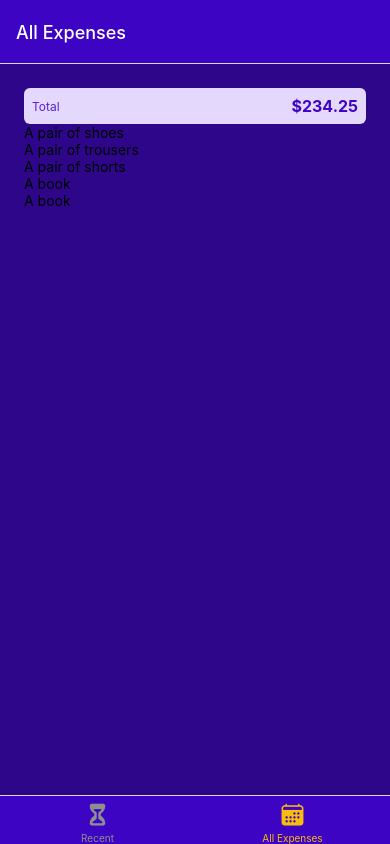
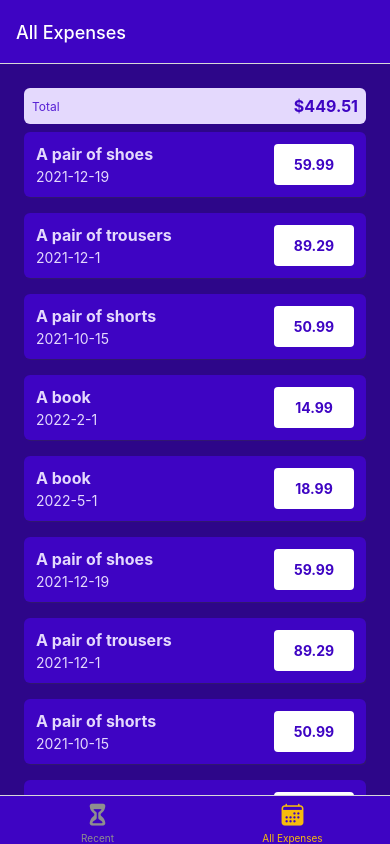
Before and after one commit to rhiannonmonks/ExpenseTracker, a React Native app: screen /AllExpenses in a window 390 px wide. Built offline with nearby package versions, Linux system fonts and the light colour scheme.

Commit message:
formatting dates and expense list items

```diff
--- /dev/null
+++ b/components/ExpensesOutput/ExpenseItem.js
@@ -0,0 +1,62 @@
+import { Pressable, View, StyleSheet, Text } from "react-native";
+import { GlobalStyles } from "../../constants/styles";
+import { getFormattedDate } from "../../util/date";
+
+function ExpenseItem({ description, amount, date }) {
+  return (
+    <Pressable>
+      <View style={styles.expenseItem}>
+        <View>
+          <Text style={[styles.textBase, styles.description]}>
+            {description}
+          </Text>
+          <Text style={styles.textBase}>{getFormattedDate(date)}</Text>
+        </View>
+        <View style={styles.amountContainer}>
+          <Text style={styles.amount}>{amount.toFixed(2)}</Text>
+        </View>
+      </View>
+    </Pressable>
+  );
+}
+
+export default ExpenseItem;
+
+const styles = StyleSheet.create({
+  expenseItem: {
+    padding: 12,
+    marginVertical: 8,
+    backgroundColor: GlobalStyles.colors.primary500,
+    flexDirection: "row",
+    justifyContent: "space-between",
+    borderRadius: 6,
+    elevation: 3,
+    shadowColor: GlobalStyles.colors.gray500,
+    shadowOffset: {
+      width: 1,
+      height: 1,
+    },
+    shadowOpacity: 0.4,
+  },
+  textBase: {
+    color: GlobalStyles.colors.primary50,
+  },
+  description: {
+    fontSize: 16,
+    marginBottom: 4,
+    fontWeight: "bold",
+  },
+  amountContainer: {
+    paddingHorizontal: 12,
+    paddingVertical: 4,
+    backgroundColor: "white",
+    justifyContent: "center",
+    alignItems: "center",
+    borderRadius: 4,
+    minWidth: 80,
+  },
+  amount: {
+    color: GlobalStyles.colors.primary500,
+    fontWeight: "bold",
+  },
+});
--- a/components/ExpensesOutput/ExpensesList.js
+++ b/components/ExpensesOutput/ExpensesList.js
@@ -1,7 +1,12 @@
-import { Text, FlatList } from "react-native";
+import { FlatList } from "react-native";
+import ExpenseItem from "./ExpenseItem";
 
 function renderExpenseItem(itemData) {
-  return <Text>{itemData.item.description}</Text>;
+  return <ExpenseItem {...itemData.item} />;
+  // note here this is prop spreading as the itemData props in our ExpenseItem component
+  // are the same as the ones we want to inject here (from the dummy data, we will also get id)
+  // the same line above could have been written by:
+  // return <ExpenseItem description={..description} amount={...amount} date={...date}/>
 }
 
 function ExpensesList({ expenses }) {
--- a/components/ExpensesOutput/ExpensesOutput.js
+++ b/components/ExpensesOutput/ExpensesOutput.js
@@ -34,6 +34,30 @@ const DUMMY_EXPENSES = [
     amount: 18.99,
     date: new Date("2022-05-01"),
   },
+  {
+    id: "e6",
+    description: "A pair of shoes",
+    amount: 59.99,
+    date: new Date("2021-12-19"),
+  },
+  {
+    id: "e7",
+    description: "A pair of trousers",
+    amount: 89.29,
+    date: new Date("2021-12-01"),
+  },
+  {
+    id: "e8",
+    description: "A pair of shorts",
+    amount: 50.99,
+    date: new Date("2021-10-15"),
+  },
+  {
+    id: "e9",
+    description: "A book",
+    amount: 14.99,
+    date: new Date("2022-02-01"),
+  },
 ];
 
 function ExpensesOutput({ expenses, expensesPeriod }) {
@@ -50,7 +74,9 @@ export default ExpensesOutput;
 const styles = StyleSheet.create({
   container: {
     flex: 1,
-    padding: 24,
+    paddingHorizontal: 24,
+    paddingBottom: 0,
+    paddingTop: 24,
     backgroundColor: GlobalStyles.colors.primary700,
   },
 });
--- /dev/null
+++ b/util/date.js
@@ -0,0 +1,3 @@
+export function getFormattedDate(date) {
+  return `${date.getFullYear()}-${date.getMonth() + 1}-${date.getDate()}`;
+}
```
